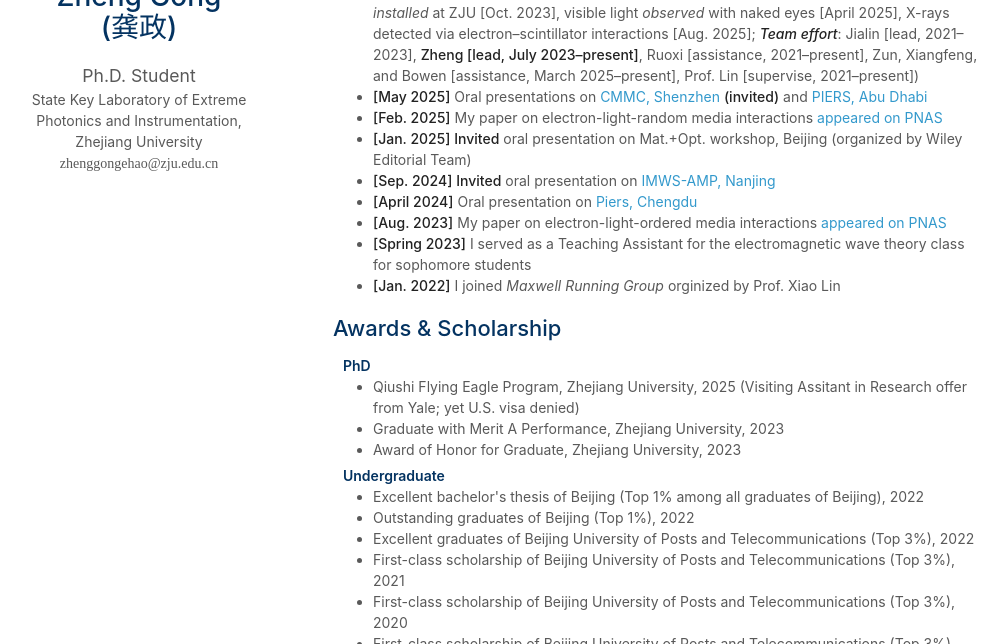
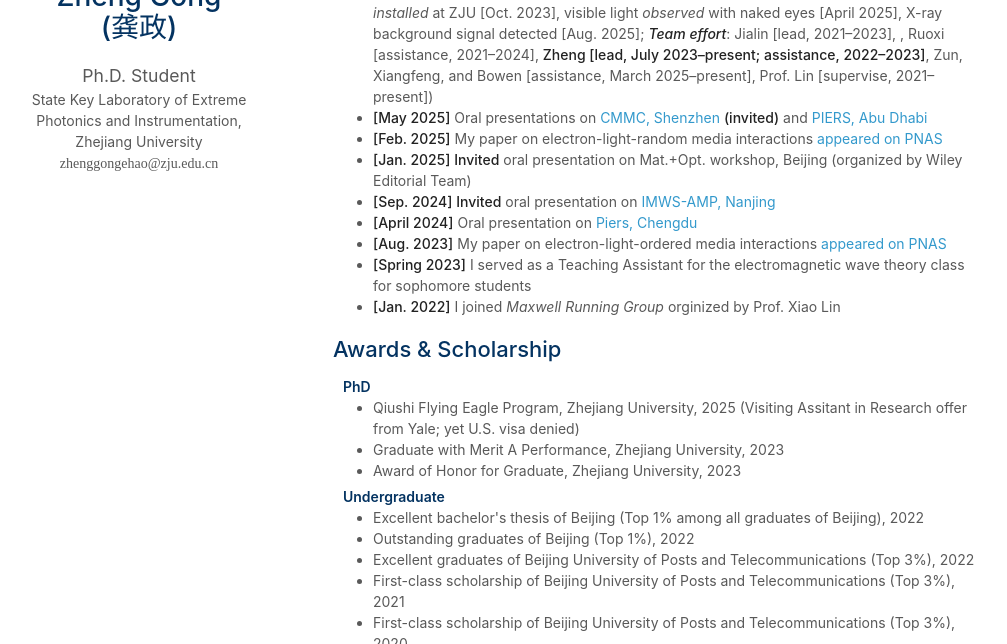
Before and after one commit to zhenggongehao/zhenggongehao.github.io, a Jekyll site: the page built from index.md, in a window 1280 px wide and 900 px high, scrolled down 1038 px, cut to the strip 256-900 px from the top of the window. Shown: the whole strip, without its empty margins (137-1144 px from the left). Built offline with Jekyll 4.4.1, drawn with Linux system fonts in a browser that asks for light colours; nearby versions of some CDN libraries; a style sheet for code colours, icons or effects is not loaded; our own code applies the rules of GitHub Pages for plain Markdown files.

Commit message:
UpdateNews

```diff
--- a/index.md
+++ b/index.md
@@ -16,7 +16,7 @@ layout: homepage
 {% include_relative _includes/publications.md %}
 
 ## News
-- **[Ongoing project, continuously updated]** keV-free-electron light source (_assembled and installed_ at ZJU [Oct. 2023], visible light _observed_ with naked eyes [April 2025], X-rays detected via electron–scintillator interactions [Aug. 2025]; **_Team effort_**: Jialin [lead, 2021–2023], **Zheng [lead, July 2023–present]**, Ruoxi [assistance, 2021–present], Zun, Xiangfeng, and Bowen [assistance, March 2025–present], Prof. Lin [supervise, 2021–present])
+- **[Ongoing project, continuously updated]** keV-free-electron light source (_assembled and installed_ at ZJU [Oct. 2023], visible light _observed_ with naked eyes [April 2025], X-ray background signal detected [Aug. 2025]; **_Team effort_**: Jialin [lead, 2021–2023], , Ruoxi [assistance, 2021–2024], **Zheng [lead, July 2023–present; assistance, 2022–2023]**, Zun, Xiangfeng, and Bowen [assistance, March 2025–present], Prof. Lin [supervise, 2021–present])
 - **[May 2025]** Oral presentations on [CMMC, Shenzhen](https://www.metasoc.org.cn/cn/web/index/28310_2443311) **(invited)** and [PIERS, Abu Dhabi](https://abdb2025.piers.org/session.html?sid=S060)
 - **[Feb. 2025]** My paper on electron-light-random media interactions [appeared on PNAS](https://www.pnas.org/doi/10.1073/pnas.2413336122)
 - **[Jan. 2025]** **Invited** oral presentation on Mat.+Opt. workshop, Beijing (organized by Wiley Editorial Team)
```
